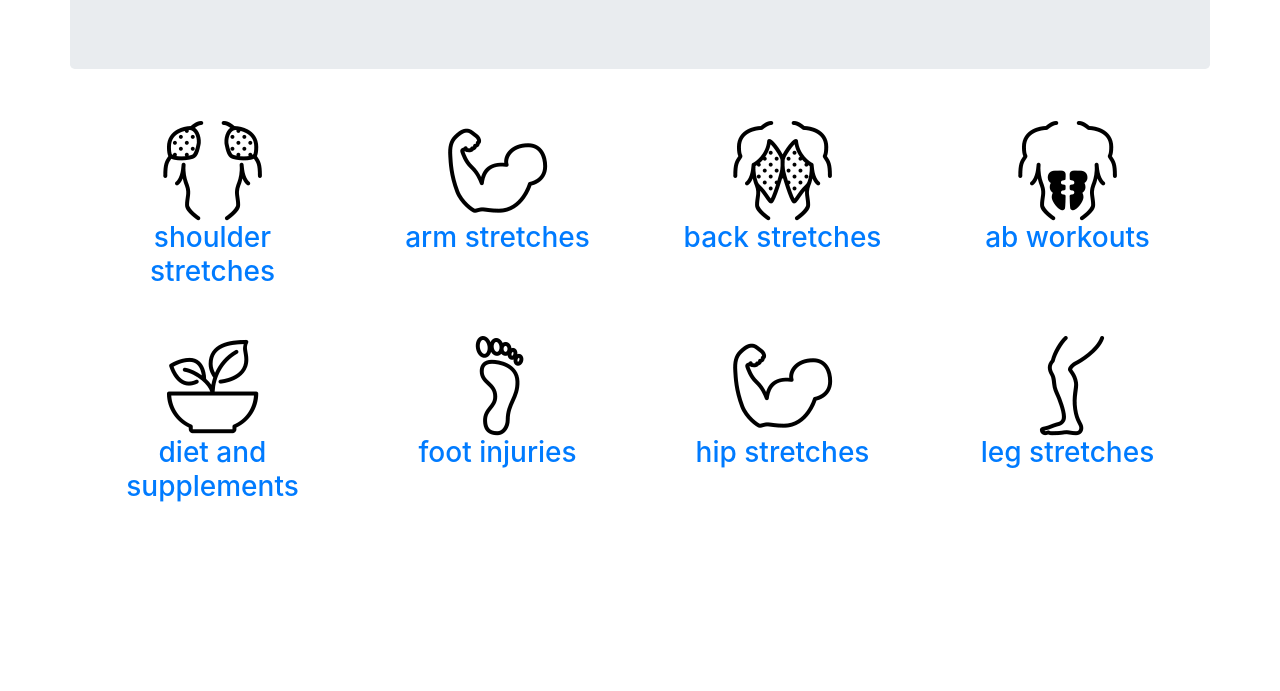
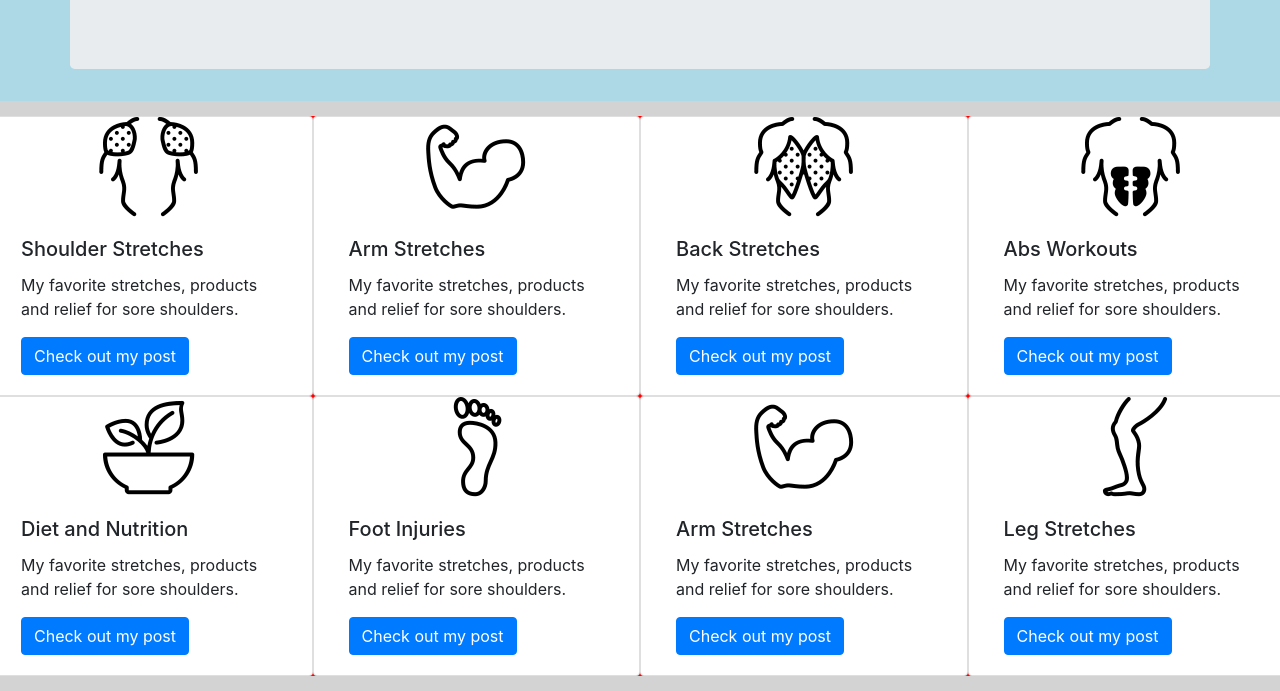
Before and after one commit to ThomasSeaman/flexiblesurfer, a plain HTML site: page index.html in a window 1280 px wide. Shown: the part 266-957 px from the top of the page. Before the commit the page ends 800 px from the top, so only its background shows below. Drawn offline with nearby package versions, Linux system fonts and the light colour scheme.

Commit message:
basic styling

```diff
--- a/assets/css/index.css
+++ b/assets/css/index.css
@@ -1,7 +1,6 @@
 body{
-    /* background-color: black; */
-    text-align: center;
-    /* color: black; */
+    align-items: center;
+    background-color: lightgray;
 }
 
 .jumbotron{
@@ -9,12 +8,25 @@ body{
     text-align: left;
 }
 
-.footer {
-    min-height: 260px;
-    background: #000000;
-    z-index: 1;
+.card-img-top{
+    width:100px;
+    height:100px;
 }
 
-.categoryImages{
-    padding:20px;
+.card{
+    align-items: center;
+
 }
+
+.topRow{
+    background-color: lightblue;
+    /* background-image: url("../images/trainimage.jpg"); */
+    margin-bottom: 15px;
+}
+
+.cardRow{
+    background-color: red;
+    align-content: center;
+    /* background-image: url("../images/trainimage.jpg"); */
+    margin-bottom: 15px;
+}
--- a/index.html
+++ b/index.html
@@ -16,7 +16,7 @@
 
 <body>
 
-    <nav class="navbar navbar-expand-md navbar-dark bg-dark fixed-top">
+    <!-- <nav class="navbar navbar-expand-md navbar-dark bg-dark fixed-top">
         <a class="navbar-brand" href="#">Navbar</a>
         <button class="navbar-toggler" type="button" data-toggle="collapse" data-target="#navbarsExampleDefault" aria-controls="navbarsExampleDefault"
             aria-expanded="false" aria-label="Toggle navigation">
@@ -40,7 +40,9 @@
                 <button class="btn btn-outline-success my-2 my-sm-0" type="submit">Search</button>
             </form>
         </div>
-    </nav>
+    </nav> -->
+<div class="topRow">
+
     <div class="container">
 
         <div class="row">
@@ -49,70 +51,94 @@
                 <h2 class="lead">A site dedicated to surf stretches. Providing stetches and products to improve performance and prevent injuries.</h2>
             </div>
         </div>
+    </div>
 
+</div>
+<div class="cardRow"
+        <div class="container">
         <div class="row">
 
-            <div class="col-lg-3 categoryImages">
-                <a href="default.asp">
-                    <img src="assets/images/shoulder.png" alt="shoulder stretches">
-                    <h3>shoulder stretches</h3>
-                </a>
-
+            <div class="card col-lg-3" style="width: 17rem;">
+                <img class="card-img-top" src="assets/images/shoulder.png" alt="Shoulder Stretches">
+                <div class="card-body">
+                    <h5 class="card-title">Shoulder Stretches</h5>
+                    <p class="card-text">My favorite stretches, products and relief for sore shoulders.</p>
+                    <a href="#" class="btn btn-primary">Check out my post</a>
+                </div>
             </div>
 
-            <div class="col-lg-3 categoryImages">
-                <a href="default.asp">
-                    <img src="assets/images/arm.png" alt="arm stretches">
-                    <h3>arm stretches</h3>
-                </a>
+
+
+
+
+            <div class="card col-lg-3" style="width: 17rem;">
+                <img class="card-img-top" src="assets/images/arm.png" alt="Shoulder Stretches">
+                <div class="card-body">
+                    <h5 class="card-title">Arm Stretches</h5>
+                    <p class="card-text">My favorite stretches, products and relief for sore shoulders.</p>
+                    <a href="#" class="btn btn-primary">Check out my post</a>
+                </div>
             </div>
 
-            <div class="col-lg-3 categoryImages">
-                <a href="default.asp">
-                    <img src="assets/images/back.png" alt="back stretches">
-                    <h3>back stretches</h3>
-                </a>
+            <div class="card col-lg-3" style="width: 17rem;">
+                <img class="card-img-top" src="assets/images/back.png" alt="Shoulder Stretches">
+                <div class="card-body">
+                    <h5 class="card-title">Back Stretches</h5>
+                    <p class="card-text">My favorite stretches, products and relief for sore shoulders.</p>
+                    <a href="#" class="btn btn-primary">Check out my post</a>
+                </div>
             </div>
 
-            <div class="col-lg-3 categoryImages">
-                <a href="default.asp">
-                    <img src="assets/images/abs.png" alt="abs workouts">
-                    <h3>ab workouts</h3>
-                </a>
+            <div class="card col-lg-3" style="width: 17rem;">
+                <img class="card-img-top" src="assets/images/abs.png" alt="Shoulder Stretches">
+                <div class="card-body">
+                    <h5 class="card-title">Abs Workouts</h5>
+                    <p class="card-text">My favorite stretches, products and relief for sore shoulders.</p>
+                    <a href="#" class="btn btn-primary">Check out my post</a>
+                </div>
             </div>
 
         </div>
 
         <div class="row">
 
-            <div class="col-lg-3 categoryImages">
-                <a href="default.asp">
-                    <img src="assets/images/health.png" alt="diet and supplements">
-                    <h3>diet and supplements</h3>
-                </a>
+            <div class="card col-lg-3" style="width: 17rem;">
+                <img class="card-img-top" src="assets/images/health.png" alt="Shoulder Stretches">
+                <div class="card-body">
+                    <h5 class="card-title">Diet and Nutrition</h5>
+                    <p class="card-text">My favorite stretches, products and relief for sore shoulders.</p>
+                    <a href="#" class="btn btn-primary">Check out my post</a>
+                </div>
             </div>
 
-            <div class="col-lg-3 categoryImages">
-                <a href="default.asp">
-                    <img src="assets/images/feet.png" alt="foot injury">
-                    <h3>foot injuries</h3>
-                </a>
+            <div class="card col-lg-3" style="width: 17rem;">
+                <img class="card-img-top" src="assets/images/feet.png" alt="Shoulder Stretches">
+                <div class="card-body">
+                    <h5 class="card-title">Foot Injuries</h5>
+                    <p class="card-text">My favorite stretches, products and relief for sore shoulders.</p>
+                    <a href="#" class="btn btn-primary">Check out my post</a>
+                </div>
             </div>
 
-            <div class="col-lg-3 categoryImages">
-                <a href="default.asp">
-                    <img src="assets/images/arm.png" alt="hip stretches">
-                    <h3>hip stretches</h3>
-                </a>
+            <div class="card col-lg-3" style="width: 17rem;">
+                <img class="card-img-top" src="assets/images/arm.png" alt="Shoulder Stretches">
+                <div class="card-body">
+                    <h5 class="card-title">Arm Stretches</h5>
+                    <p class="card-text">My favorite stretches, products and relief for sore shoulders.</p>
+                    <a href="#" class="btn btn-primary">Check out my post</a>
+                </div>
             </div>
 
-            <div class="col-lg-3 categoryImages">
-                <a href="default.asp">
-                    <img src="assets/images/leg.png" alt="leg stretches">
-                    <h3>leg stretches</h3>
-                </a>
+            <div class="card col-lg-3" style="width: 17rem;">
+                <img class="card-img-top" src="assets/images/leg.png" alt="Shoulder Stretches">
+                <div class="card-body">
+                    <h5 class="card-title">Leg Stretches</h5>
+                    <p class="card-text">My favorite stretches, products and relief for sore shoulders.</p>
+                    <a href="#" class="btn btn-primary">Check out my post</a>
+                </div>
             </div>
 
+        </div>
         </div>
 
         <!-- <div class="row">
@@ -121,6 +147,8 @@
             </div>
         </div> -->
     </div>
+
+
     <!-- Footer -->
     <!-- <footer class="footer">
         <div class="credits">
```
Also changed, not shown: 1 other file.
